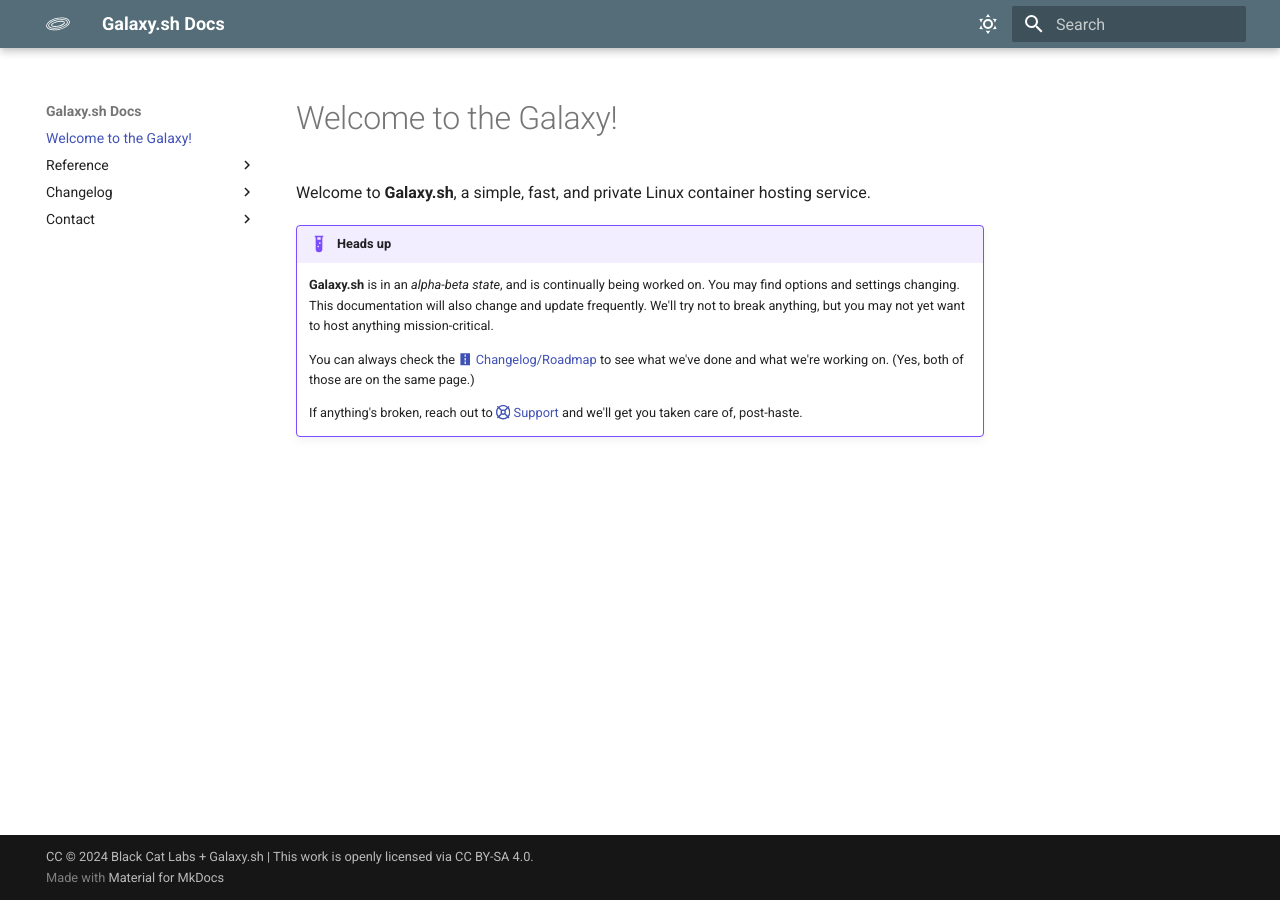
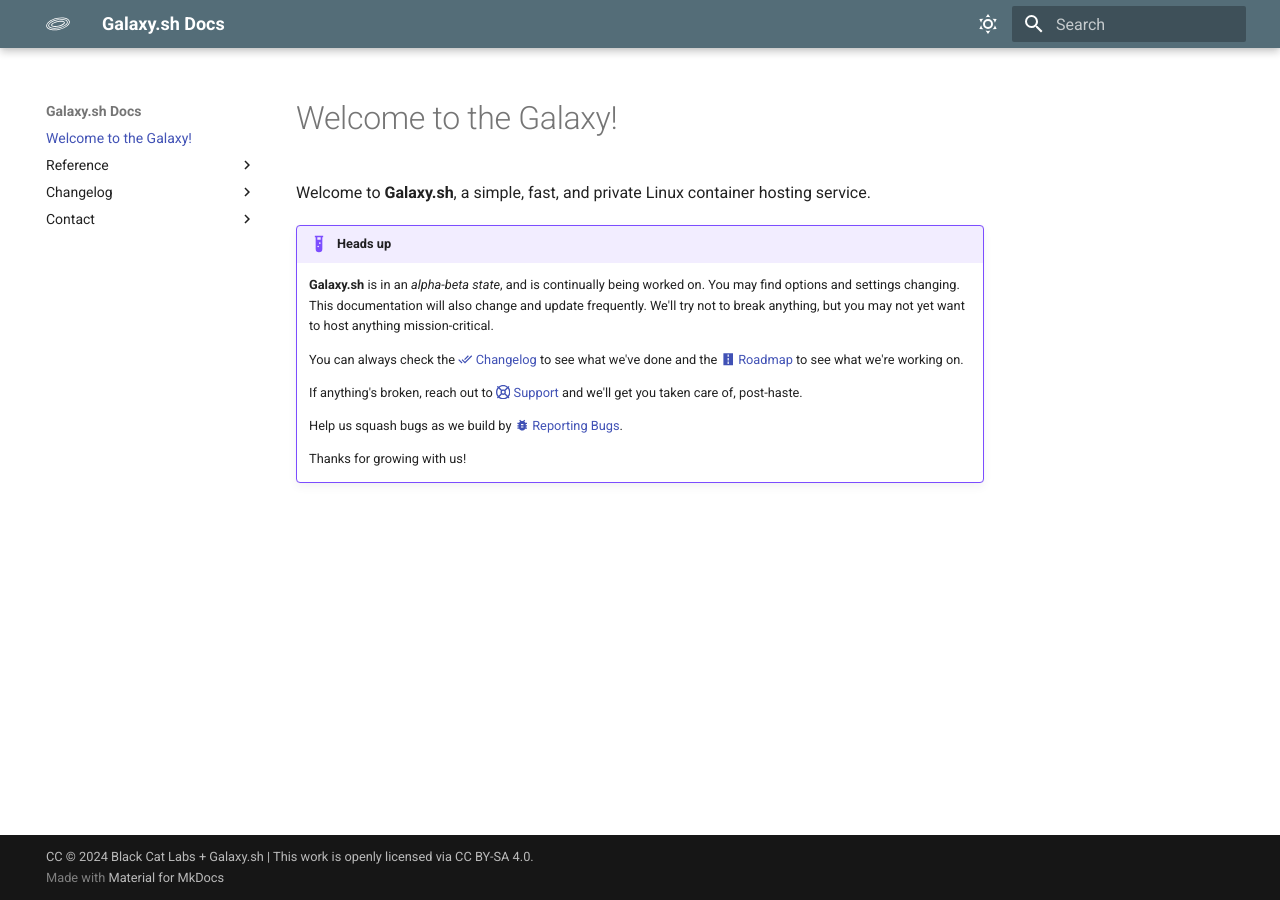
Before and after one commit to galaxy-sh/docs, an MkDocs documentation site: the page built from docs/index.md, in a window 1280 px wide. Built offline with MkDocs 1.6.1 and Material for MkDocs 9.7.7, drawn with Linux system fonts in a browser that asks for light colours.

Commit message:
Update index.md

```diff
--- a/docs/index.md
+++ b/docs/index.md
@@ -5,6 +5,10 @@ Welcome to **Galaxy.sh**, a simple, fast, and private Linux container hosting se
 !!! example "Heads up"
     **Galaxy.sh** is in an *alpha-beta state*, and is continually being worked on. You may find options and settings changing. This documentation will also change and update frequently. We'll try not to break anything, but you may not yet want to host anything mission-critical.
 
-    You can always check the [:material-road: Changelog/Roadmap](changelog.md) to see what we've done and what we're working on. (Yes, both of those are on the same page.)
+    You can always check the [:material-check-all: Changelog](changelog/changelog.md) to see what we've done and the [:material-road: Roadmap](changelog/roadmap.md) to see what we're working on.
 
-    If anything's broken, reach out to  [:fontawesome-regular-life-ring: Support](support.md) and we'll get you taken care of, post-haste.
+    If anything's broken, reach out to  [:fontawesome-regular-life-ring: Support](contact/contact-support.md) and we'll get you taken care of, post-haste.
+
+    Help us squash bugs as we build by [:material-bug: Reporting Bugs](contact/bugs.md).
+
+    Thanks for growing with us!
```
